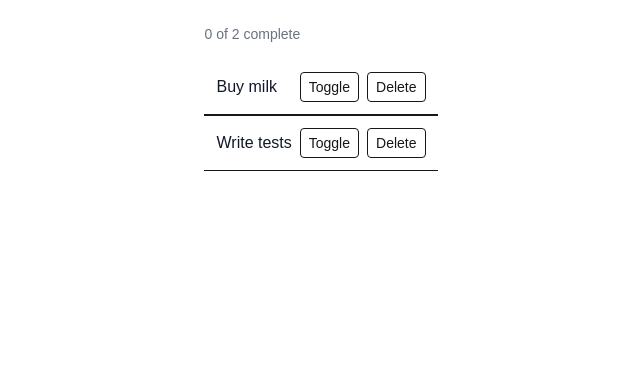
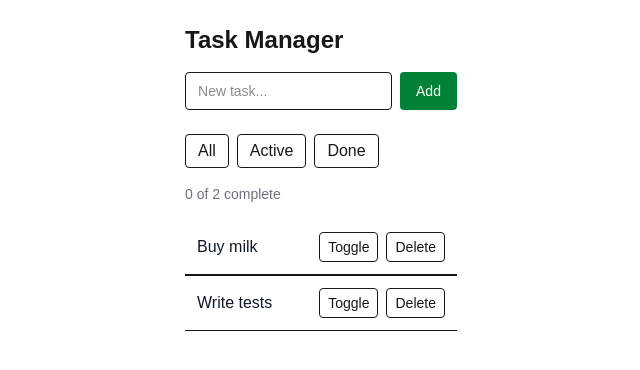
Before and after one commit to Usf12519/Task-Manager-2, a Next.js app: page / in a window 1280 px wide. Shown: the top 370 px of the page, without its empty margins (319-959 px from the left). Built offline with nearby package versions, Linux system fonts and the light colour scheme.

Commit message:
Completed section 5 add task form and filters

```diff
--- /dev/null
+++ b/src/components/AddTaskForm.js
@@ -0,0 +1,31 @@
+'use client';
+
+import { useState } from 'react';
+
+export default function AddTaskForm({ onAdd }) {
+  const [title, setTitle] = useState('');
+
+  function handleSubmit(e) {
+    e.preventDefault();
+    if (!title.trim()) return;
+    onAdd(title.trim());
+    setTitle('');
+  }
+
+  return (
+    <form onSubmit={handleSubmit} className="flex gap-2 mb-6">
+      <input
+        value={title}
+        onChange={(e) => setTitle(e.target.value)}
+        placeholder="New task..."
+        className="flex-1 border rounded px-3 py-2 text-sm"
+      />
+      <button
+        type="submit"
+        className="bg-green-700 text-white px-4 py-2 rounded text-sm"
+      >
+        Add
+      </button>
+    </form>
+  );
+}
--- a/src/components/TaskBoard.js
+++ b/src/components/TaskBoard.js
@@ -1,6 +1,7 @@
 'use client';
 
 import { useState } from 'react';
+import AddTaskForm from './AddTaskForm';
 import TaskList from './TaskList';
 
 export default function TaskBoard() {
@@ -8,6 +9,18 @@
     { id: 't1', title: 'Buy milk', done: false },
     { id: 't2', title: 'Write tests', done: false },
   ]);
+
+  const [filter, setFilter] = useState('all');
+
+  function handleAdd(title) {
+    const newTask = {
+      id: crypto.randomUUID(),
+      title,
+      done: false,
+    };
+
+    setTasks([...tasks, newTask]);
+  }
 
   function handleToggle(id) {
     setTasks(
@@ -23,14 +36,48 @@
 
   const completedCount = tasks.filter((t) => t.done).length;
 
+  const visible =
+    filter === 'all'
+      ? tasks
+      : filter === 'active'
+      ? tasks.filter((t) => !t.done)
+      : tasks.filter((t) => t.done);
+
   return (
     <div className="max-w-lg mx-auto p-6">
+      <h1 className="text-2xl font-bold mb-4">Task Manager</h1>
+
+      <AddTaskForm onAdd={handleAdd} />
+
+      <div className="flex gap-2 mb-4">
+        <button
+          onClick={() => setFilter('all')}
+          className="px-3 py-1 border rounded"
+        >
+          All
+        </button>
+
+        <button
+          onClick={() => setFilter('active')}
+          className="px-3 py-1 border rounded"
+        >
+          Active
+        </button>
+
+        <button
+          onClick={() => setFilter('done')}
+          className="px-3 py-1 border rounded"
+        >
+          Done
+        </button>
+      </div>
+
       <p className="text-sm text-gray-500 mb-4">
         {completedCount} of {tasks.length} complete
       </p>
 
       <TaskList
-        tasks={tasks}
+        tasks={visible}
         onToggle={handleToggle}
         onDelete={handleDelete}
       />
```
